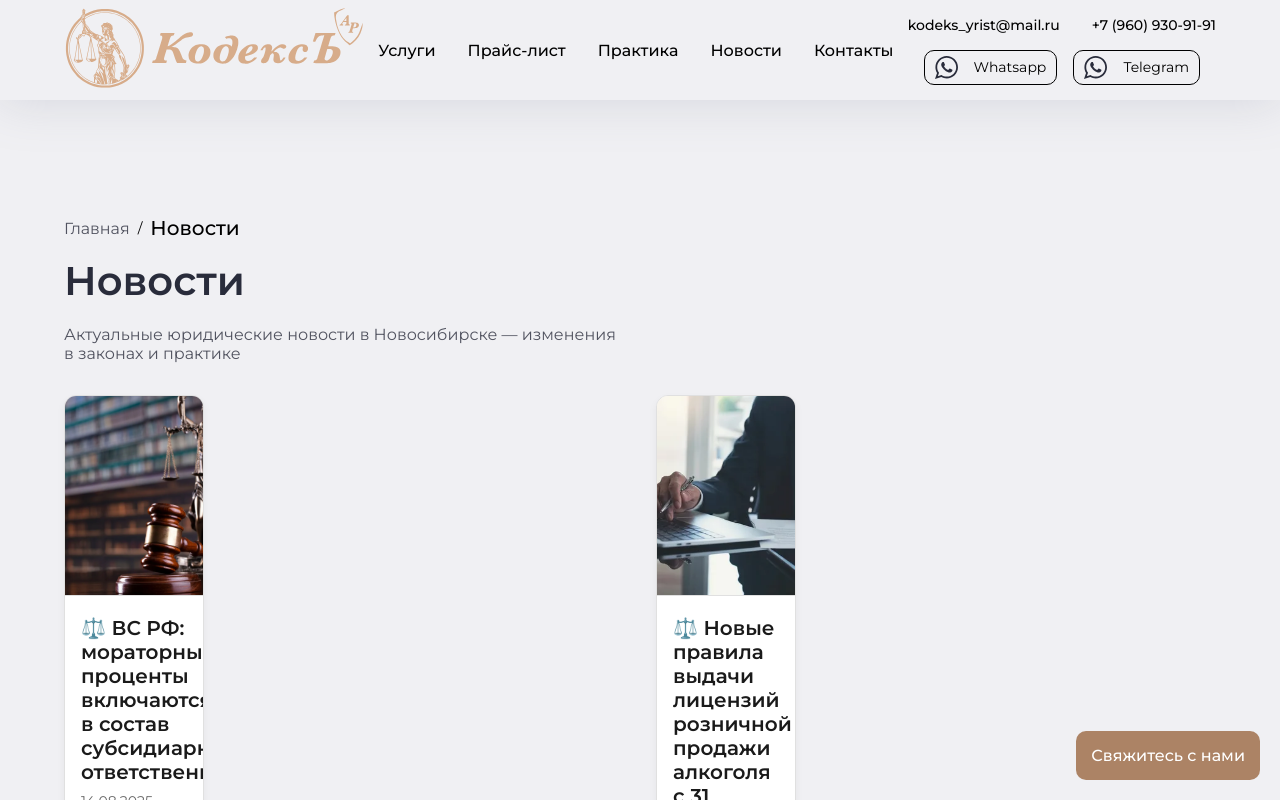
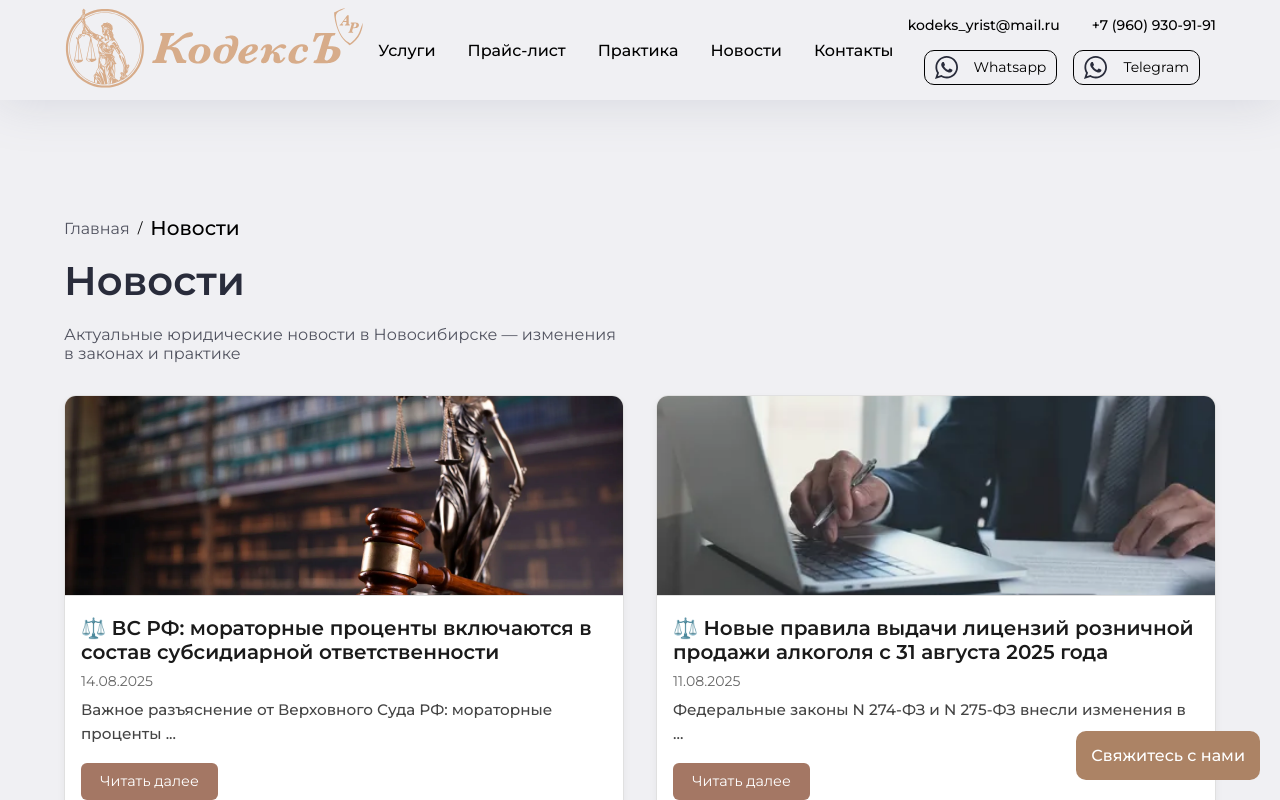
Before and after one commit to WWork777/nsk.yurist42.ru, a Next.js app: page /news in a window 1280 px wide. Shown: the top 800 px of the page. Built offline with nearby package versions, Linux system fonts and the light colour scheme.

Commit message:
articles

```diff
--- a/src/app/news/styles.module.scss
+++ b/src/app/news/styles.module.scss
@@ -9,7 +9,7 @@
   border: 1px solid #e0e0e0;
   border-radius: 12px;
   overflow: hidden;
-  width: 25%;
+  width: 100%;
   background: #fff;
   box-shadow: 0 4px 8px rgba(0, 0, 0, 0.05);
   transition:
```
Also changed, not shown: public/robots.txt, 2 other files (tests, documents, lock files or other folders).
